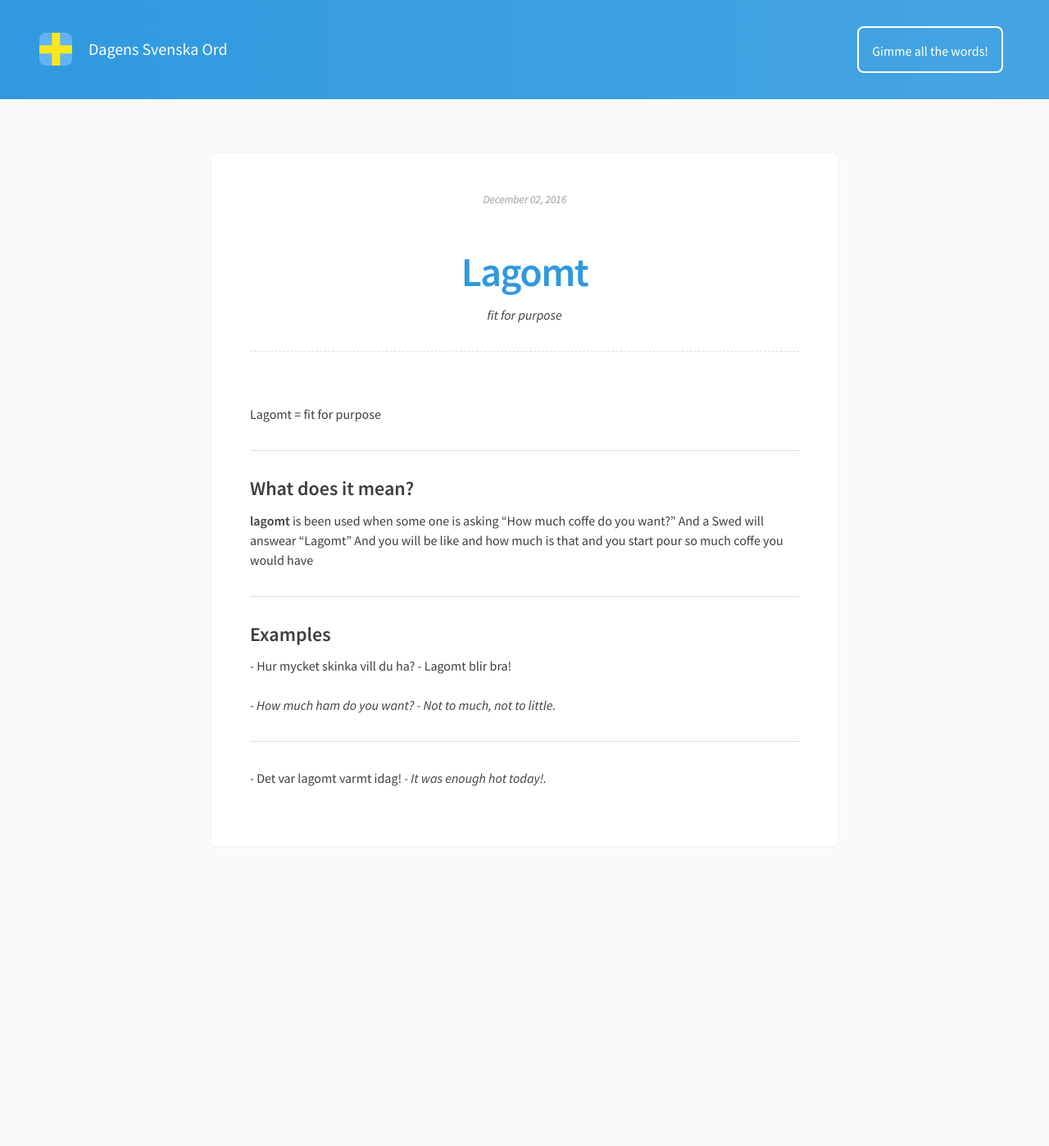
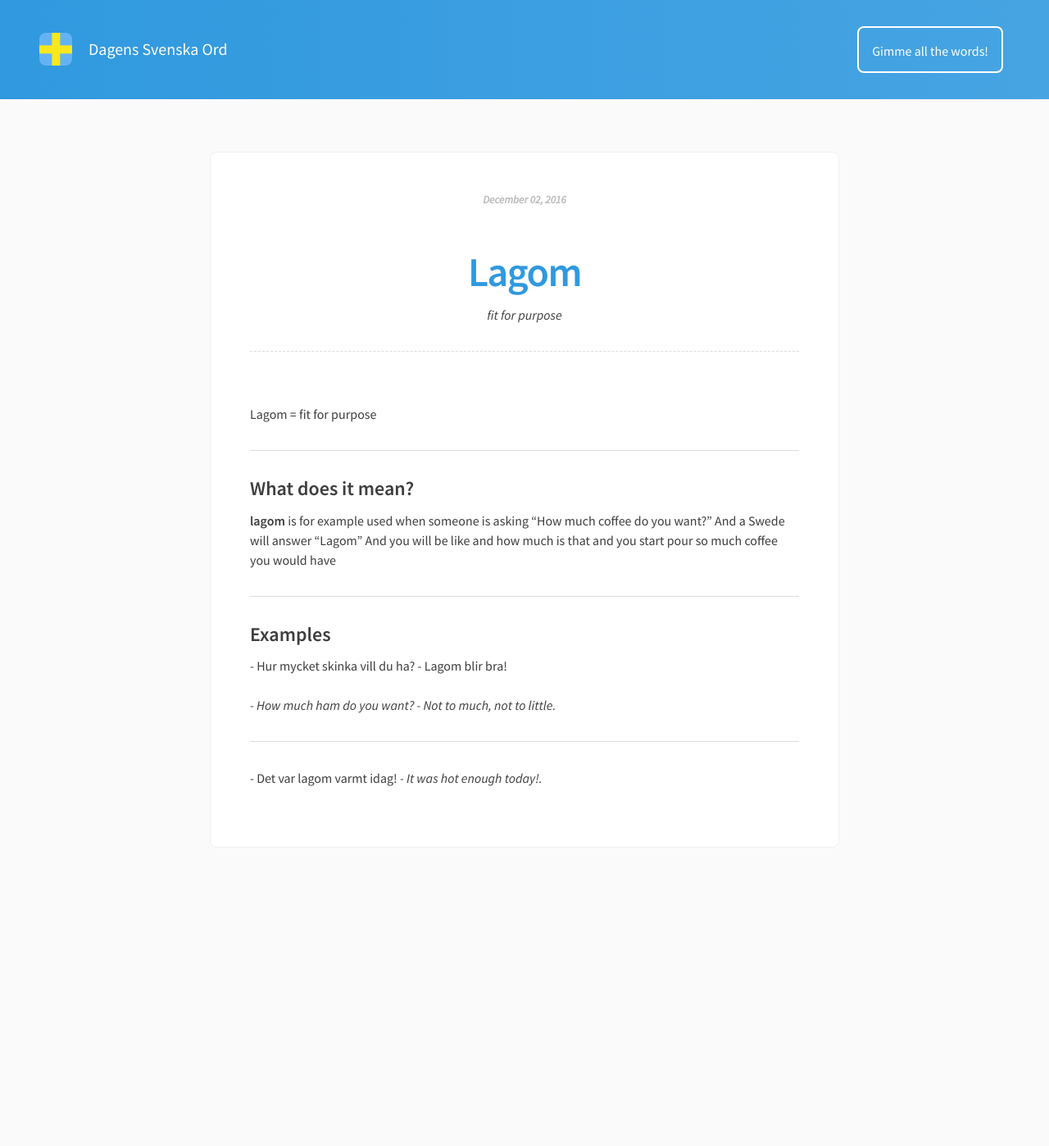
Before and after one commit to johanbath/dagensord, a Jekyll site: the page built from _posts/2016-12-02-lagomt.md, in a window 1280 px wide. Shown: the whole page at 82% size. Built offline with Jekyll 4.4.1, drawn with Linux system fonts in a browser that asks for light colours.

Commit message:
Update 2016-12-02-lagomt.md

```diff
--- a/_posts/2016-12-02-lagomt.md
+++ b/_posts/2016-12-02-lagomt.md
@@ -1,16 +1,16 @@
 ---
 layout: post
-title: Lagomt
+title: Lagom
 eng_title: fit for purpose
 ---
 
-Lagomt = fit for purpose
+Lagom = fit for purpose
 
 ----
 
 ### What does it mean?
 
-**lagomt** is been used when some one is asking "How much coffe do you want?" And a Swed will answear "Lagomt" And you will be like and how much is that and you start pour so much coffe you would have
+**lagom** is for example used when someone is asking "How much coffee do you want?" And a Swede will answer "Lagom" And you will be like and how much is that and you start pour so much coffee you would have
 
 
 ----
@@ -18,12 +18,12 @@ Lagomt = fit for purpose
 ### Examples
 
 \- Hur mycket skinka vill du ha?
-\- Lagomt blir bra!
+\- Lagom blir bra!
 
 _\- How much ham do you want?_
 _\- Not to much, not to little._
 
 ----
 
-\- Det var lagomt varmt idag!
-_\- It was enough hot today!._
+\- Det var lagom varmt idag!
+_\- It was hot enough today!._
```
